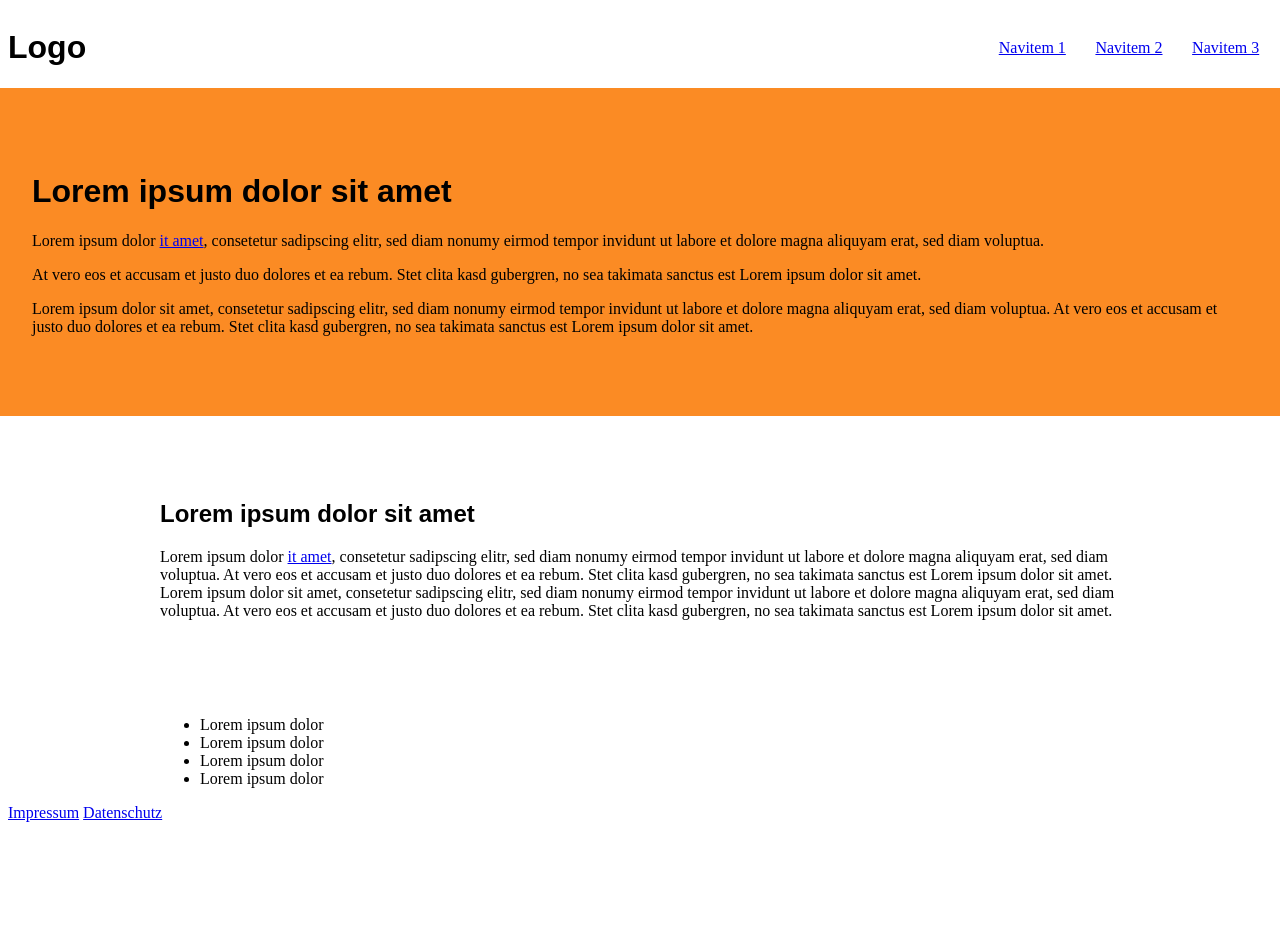
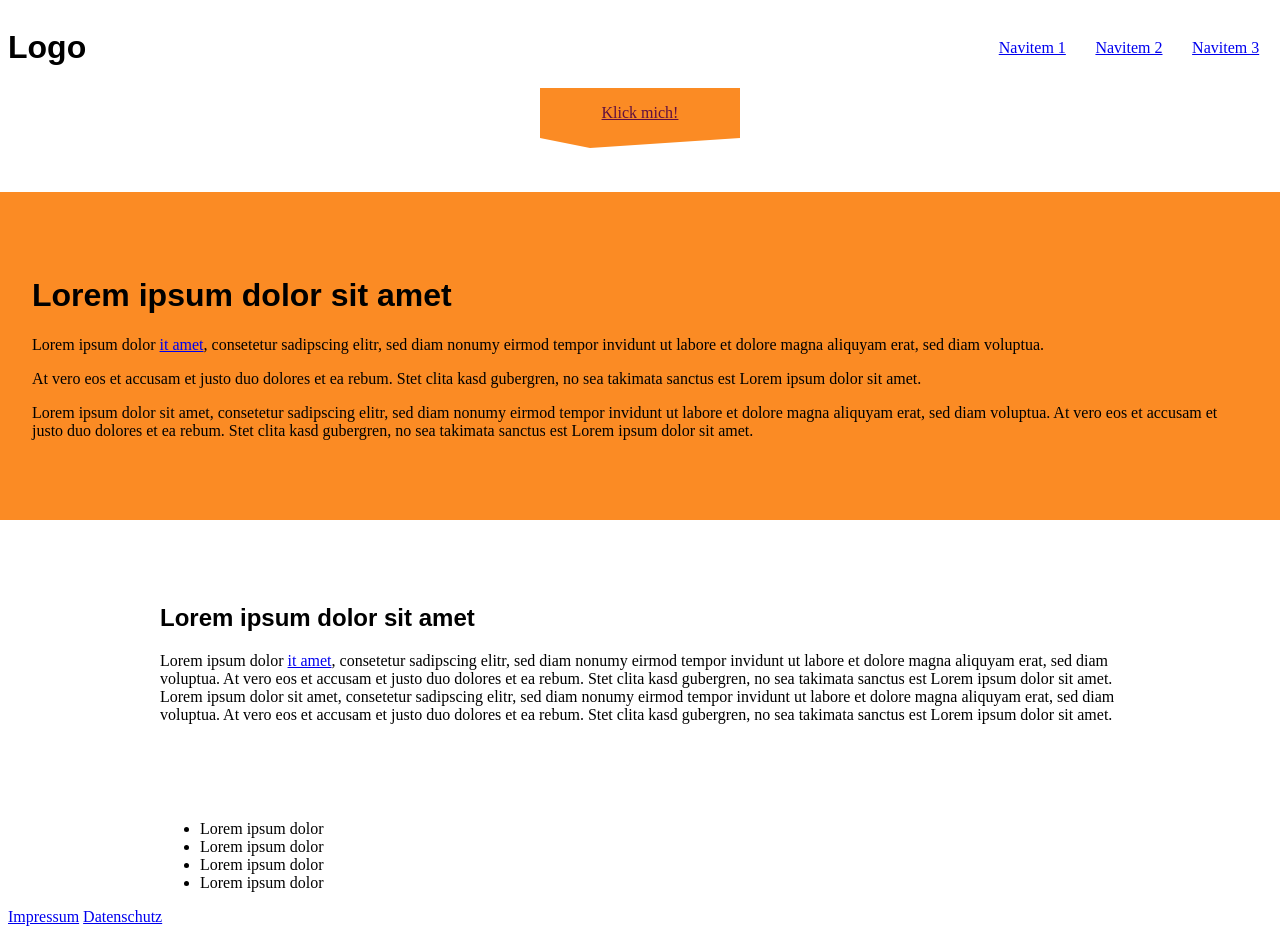
Before and after one commit to mxpalex/gitpod, a website: page index.html in a window 1280 px wide. Shown: the top 934 px of the page. Before the commit the page ends 830 px from the top, so only its background shows below. Drawn offline with nearby package versions, Linux system fonts and the light colour scheme; files that its build step writes are made by us from their sources; a web font is replaced by a local one.

Commit message:
Add button styles and animation

```diff
--- a/index.html
+++ b/index.html
@@ -38,6 +38,9 @@
 </header>
 <main class="content">
   <!-- Add your site or application content here -->
+
+  <a class="button" href="#">Klick mich!</a>
+<br><br><br>
   <div class="content__full-width hero">
     <div class="wrapper">
       <h1>Lorem ipsum dolor sit amet</h1>
@@ -58,6 +61,7 @@
       <li>Lorem ipsum dolor</li>
     </ul>
   </div>
+
 </main>
 <footer class="footer">
   <nav>
--- a/source/stylesheets/style.scss
+++ b/source/stylesheets/style.scss
@@ -53,3 +53,47 @@ h1, h2, h3, h4, h5, h6 {
 .content__boxed{
     width: 75vw;
 }
+
+
+.button {
+    position: relative;
+    display: block;
+    color: $primary-color;
+    background-color: $tertiary-color;
+    width: 200px;
+    height: 50px;
+    line-height: 50px;
+    text-align: center;
+
+  }
+
+  .button::before {
+    content: '';
+    position: absolute;
+    width: 0;
+    height: 0;
+    top:50px;
+    left: 0px;
+    border-left: 50px solid transparent;
+    border-right: 150px solid transparent;
+    border-top: 10px solid $tertiary-color;
+  }
+
+  .button:hover::before {
+    animation-duration: 1s;
+    animation-name: slidein;
+  }
+
+  @keyframes slidein {
+    from {
+        border-left: 50px solid transparent;
+        border-right: 150px solid transparent;
+        border-top: 10px solid $tertiary-color;
+    }
+
+    to {
+        border-left: 150px solid transparent;
+        border-right: 50px solid transparent;
+        border-top: 10px solid $tertiary-color;
+    }
+  }
```
